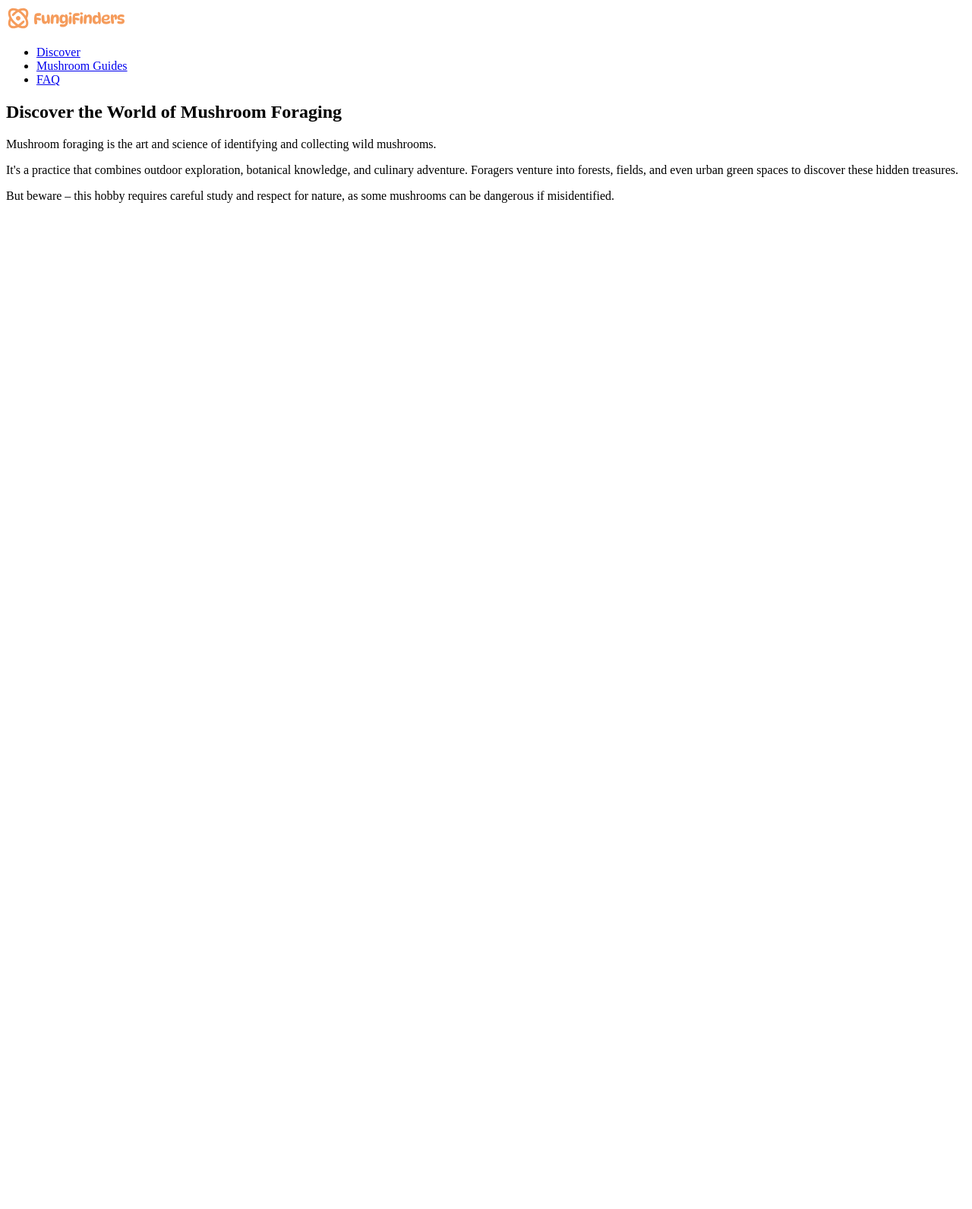
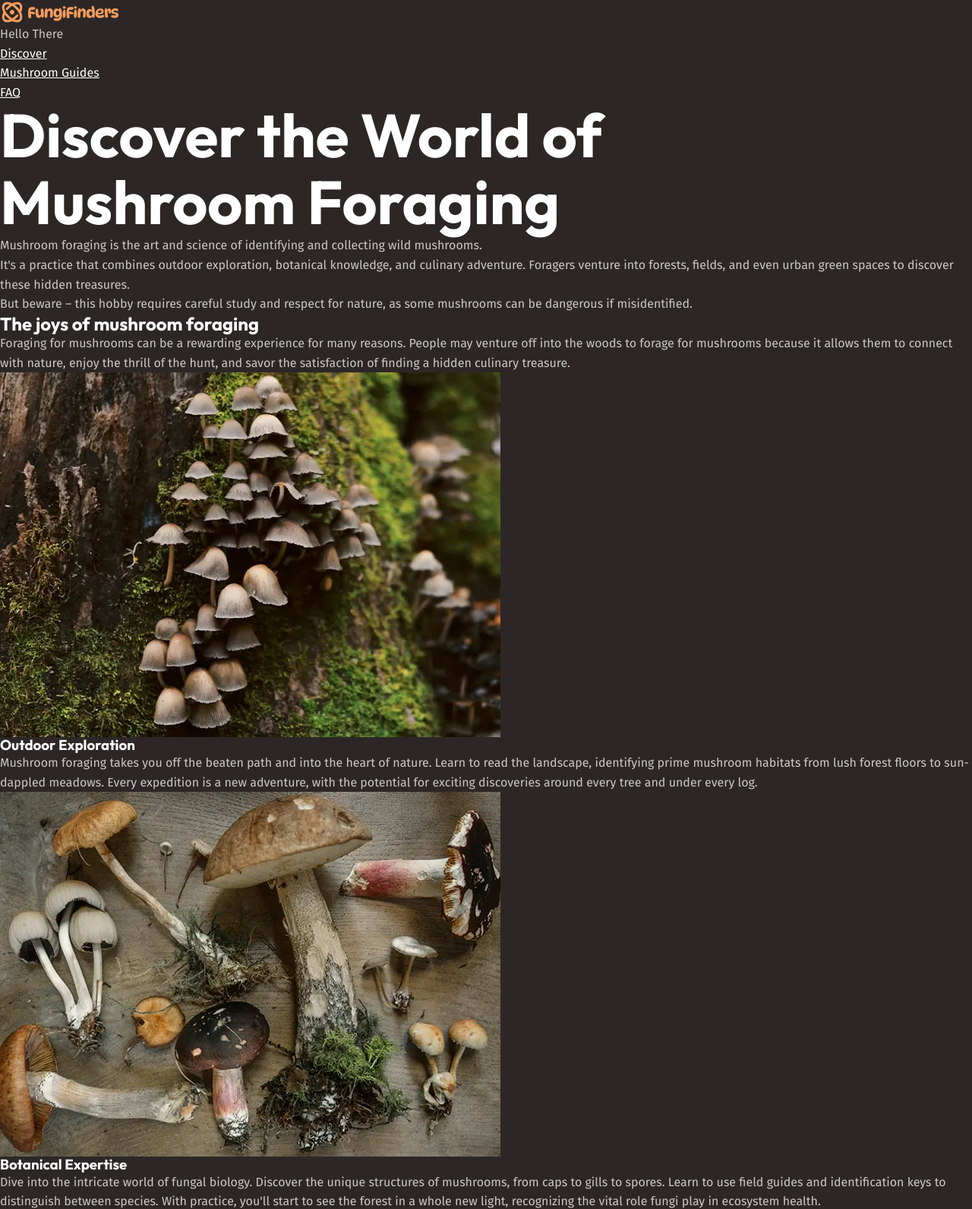
Before and after one commit to rzkshn/fem-from-scratch-rizz, a plain HTML site: page index.html in a window 1280 px wide. Shown: the top 1591 px of the page at 76% size. Before the commit the page ends 800 px from the top, so only its background shows below. Drawn offline with Linux system fonts and the light colour scheme.

Commit message:
finished the html structure

```diff
--- a/index.html
+++ b/index.html
@@ -3,6 +3,13 @@
   <head>
     <meta charset="UTF-8" />
     <meta name="viewport" content="width=device-width, initial-scale=1.0" />
+    <link rel="stylesheet" href="styles.css" />
+    <link rel="preconnect" href="https://fonts.googleapis.com" />
+    <link rel="preconnect" href="https://fonts.gstatic.com" crossorigin />
+    <link
+      href="https://fonts.googleapis.com/css2?family=Fira+Sans:wght@400;700&family=Outfit:wght@100..900&display=swap"
+      rel="stylesheet"
+    />
     <title>Document</title>
   </head>
   <body>
@@ -10,7 +17,8 @@
       <img src="./assets/fungi-finders.svg" alt="Fungi Finders" />
 
       <nav class="primary-navigation">
-        <ul>
+        <ul role="list">
+          <li>Hello There</li>
           <li><a href="/">Discover</a></li>
           <li><a href="#">Mushroom Guides</a></li>
           <li><a href="#">FAQ</a></li>
@@ -35,6 +43,133 @@
           as some mushrooms can be dangerous if misidentified.
         </p>
       </section>
+
+      <section>
+        <h2>The joys of mushroom foraging</h2>
+        <p>
+          Foraging for mushrooms can be a rewarding experience for many reasons.
+          People may venture off into the woods to forage for mushrooms because
+          it allows them to connect with nature, enjoy the thrill of the hunt,
+          and savor the satisfaction of finding a hidden culinary treasure.
+        </p>
+        <!-- three columns -->
+        <div>
+          <div class="card">
+            <img
+              src="/assets/outdoor-exploration.webp"
+              alt="A tightly grouped brown mushrooms growing up a mossy tree trunk"
+            />
+            <h3>Outdoor Exploration</h3>
+            <p>
+              Mushroom foraging takes you off the beaten path and into the heart
+              of nature. Learn to read the landscape, identifying prime mushroom
+              habitats from lush forest floors to sun-dappled meadows. Every
+              expedition is a new adventure, with the potential for exciting
+              discoveries around every tree and under every log.
+            </p>
+          </div>
+          <div class="card">
+            <img
+              src="/assets/botanical-expertise.webp"
+              alt="Wild mushrooms on the table"
+            />
+            <h3>Botanical Expertise</h3>
+            <p>
+              Dive into the intricate world of fungal biology. Discover the
+              unique structures of mushrooms, from caps to gills to spores.
+              Learn to use field guides and identification keys to distinguish
+              between species. With practice, you'll start to see the forest in
+              a whole new light, recognizing the vital role fungi play in
+              ecosystem health.
+            </p>
+          </div>
+          <div class="card">
+            <img
+              src="/assets/culinary-delight.webp"
+              alt="A plate of food with mushrooms on top"
+            />
+            <h3>Culinary Delights</h3>
+            <p>
+              Transform your foraged finds into delectable dishes. Many edible
+              mushrooms offer unique flavors and textures that can elevate your
+              cooking. From the earthy porcini to the delicate chanterelle, each
+              variety brings its own character to the table. Explore recipes,
+              preservation techniques, and the joy of cooking with nature's
+              bounty.
+            </p>
+          </div>
+        </div>
+      </section>
+
+      <section>
+        <h2>Start your <span>Foraging Adventure!</span></h2>
+        <p>
+          Whether you're seeking a deeper connection with nature, a new outdoor
+          hobby, or simply love the idea of finding your own food, mushroom
+          foraging offers a uniquely rewarding experience.
+        </p>
+      </section>
+
+      <section>
+        <!-- two columns -->
+        <div>
+          <div>
+            <img
+              src="/assets/get-to-know.webp"
+              alt="A man on his hands and knees harvesting a wild mushroom in the forest"
+            />
+          </div>
+          <div>
+            <h2>Get to know your mushrooms</h2>
+            <p>
+              Successful and safe mushroom foraging begins with a deep
+              understanding of the species you'll encounter in the wild - not
+              just what the edible ones look like, but their toxic look-alikes,
+              seasonal patterns, and preferred habitats.
+            </p>
+            <p>
+              It can feel like a big task, but we’ve got a handy reference guide
+              to help you out!
+            </p>
+            <a class="button" href="#"
+              ><span class="visually-hidden"
+                >Learn more about wild mushrooms using our handy</span
+              >Reference Guide</a
+            >
+          </div>
+        </div>
+      </section>
+
+      <section>
+        <!-- two columns -->
+        <div>
+          <div>
+            <h2>Connect with Nature</h2>
+            <p>
+              Experience the beauty of the great outdoors while foraging for
+              mushrooms with fellow enthusiasts.
+            </p>
+            <a class="button" href="#"
+              >Learn More
+              <span class="visually-hidden"
+                >about the different types of mushrooms using our handy mushroom
+                guide</span
+              ></a
+            >
+          </div>
+          <div>
+            <img
+              src="/assets/nature.webp"
+              alt="A small white mushroom growing on the mossy forest"
+            />
+          </div>
+        </div>
+      </section>
     </main>
+
+    <footer class="site-footer">
+      <p>Happy Foraging!</p>
+      <a href="mailto:contact@fungifinders.com">contact@fungifinders.com</a>
+    </footer>
   </body>
 </html>
--- a/styles.css
+++ b/styles.css
@@ -0,0 +1,192 @@
+@layer reset {
+  *,
+  *::before,
+  *::after {
+    box-sizing: border-box;
+  }
+
+  /* https://kilianvalkhof.com/2022/css-html/your-css-reset-needs-text-size-adjust-probably/ */
+  html {
+    -moz-text-size-adjust: none;
+    -webkit-text-size-adjust: none;
+    text-size-adjust: none;
+  }
+
+  body,
+  h1,
+  h2,
+  h3,
+  h4,
+  p,
+  figure,
+  blockquote,
+  dl,
+  dd {
+    margin: 0;
+  }
+
+  /* https://www.scottohara.me/blog/2019/01/12/lists-and-safari.html */
+  [role="list"] {
+    list-style: none;
+    margin: 0;
+    padding: 0;
+  }
+
+  body {
+    min-block-size: 100vh;
+    line-height: 1.6;
+  }
+
+  h1,
+  h2,
+  h3,
+  button,
+  input,
+  label {
+    line-height: 1.1;
+  }
+
+  h1,
+  h2,
+  h3,
+  h4 {
+    text-wrap: balance;
+  }
+
+  p,
+  li {
+    text-wrap: pretty;
+  }
+
+  img,
+  picture {
+    max-inline-size: 100%;
+    display: block;
+  }
+
+  input,
+  button,
+  textarea,
+  select {
+    font: inherit;
+  }
+}
+
+@layer base {
+  :root {
+    --clr-white: hsl(0, 0%, 100%);
+    --clr-gray-100: hsl(0, 2%, 79%);
+    --clr-brand-400: hsl(25, 88%, 75%);
+    --clr-brand-500: hsl(25, 88%, 66%);
+    --clr-green-400: hsl(143, 19%, 49%);
+    --clr-green-500: hsl(143, 38%, 37%);
+    --clr-green-600: hsl(145, 29%, 19%);
+    --clr-brown-500: hsl(10, 5%, 25%);
+    --clr-brown-600: hsl(9, 7%, 21%);
+    --clr-brown-700: hsl(9, 8%, 16%);
+    --clr-brown-800: hsl(0, 6%, 15%);
+    --clr-brown-900: hsl(0, 6%, 13%);
+
+    --clr-orange-500: hsl(28, 43%, 28%);
+    --clr-red-500: hsl(359, 34%, 24%);
+    --clr-teal-500: hsl(186, 42%, 25%);
+
+    --ff-heading: "Outfit", sans-serif;
+    --ff-body: "Fira Sans", sans-serif;
+
+    --fs-300: 0.875rem;
+    --fs-400: 1rem;
+    --fs-500: 1.125rem;
+    --fs-600: 1.25rem;
+    --fs-700: 1.5rem;
+    --fs-800: 2rem;
+    --fs-900: 3.75rem;
+    --fs-1000: 3.75rem;
+
+    @media (width > 760px) {
+      --fs-300: 0.875rem;
+      --fs-400: 1rem;
+      --fs-500: 1.25rem;
+      --fs-600: 1.5rem;
+      --fs-700: 2rem;
+      --fs-800: 3rem;
+      --fs-900: 5rem;
+      --fs-1000: 7.5rem;
+    }
+  }
+
+  :root {
+    --text-main: var(--clr-gray-100);
+    --text-high-contrast: var(--clr-white);
+    --text-brand: var(--clr-brand-500);
+    --text-brand-light: var(--clr-brand-400);
+
+    --background-accent-light: var(--clr-green-400);
+    --background-accent-main: var(--clr-green-500);
+    --background-accent-dark: var(--clr-green-600);
+
+    --background-extra-light: var(--clr-brown-500);
+    --background-light: var(--clr-brown-600);
+    --background-main: var(--clr-brown-700);
+    --background-dark: var(--clr-brown-800);
+    --background-extra-dark: var(--clr-brown-900);
+
+    --font-size-heading-sm: var(--fs-700);
+    --font-size-heading-regular: var(--fs-800);
+    --font-size-heading-lg: var(--fs-900);
+    --font-size-heading-xl: var(--fs-1000);
+
+    --font-size-sm: var(--fs-300);
+    --font-size-regular: var(--fs-400);
+    --font-size-md: var(--fs-500);
+    --font-size-lg: var(--fs-600);
+
+    --border-radius-1: 0.25rem;
+    --border-radius-2: 0.5rem;
+    --border-radius-3: 0.75rem;
+  }
+
+  html {
+    font-family: var(--ff-body);
+    line-height: 1.6;
+  }
+
+  body {
+    font-size: var(--font-size-regular);
+    color: var(--text-main);
+    background-color: var(--background-main);
+  }
+
+  h1,
+  h2,
+  h3,
+  h4 {
+    font-family: var(--ff-heading);
+    color: var(--text-high-contrast);
+  }
+
+  h1 {
+    font-size: var(--font-size-heading-lg);
+  }
+
+  a {
+    color: var(--text-high-contrast);
+  }
+
+  a:hover,
+  a:focus-visible {
+    color: var(--text-brand-light);
+  }
+}
+
+@layer utilities {
+  .visually-hidden {
+    clip: rect(0 0 0 0);
+    clip-path: inset(50%);
+    height: 1px;
+    overflow: hidden;
+    position: absolute;
+    white-space: nowrap;
+    width: 1px;
+  }
+}
```
